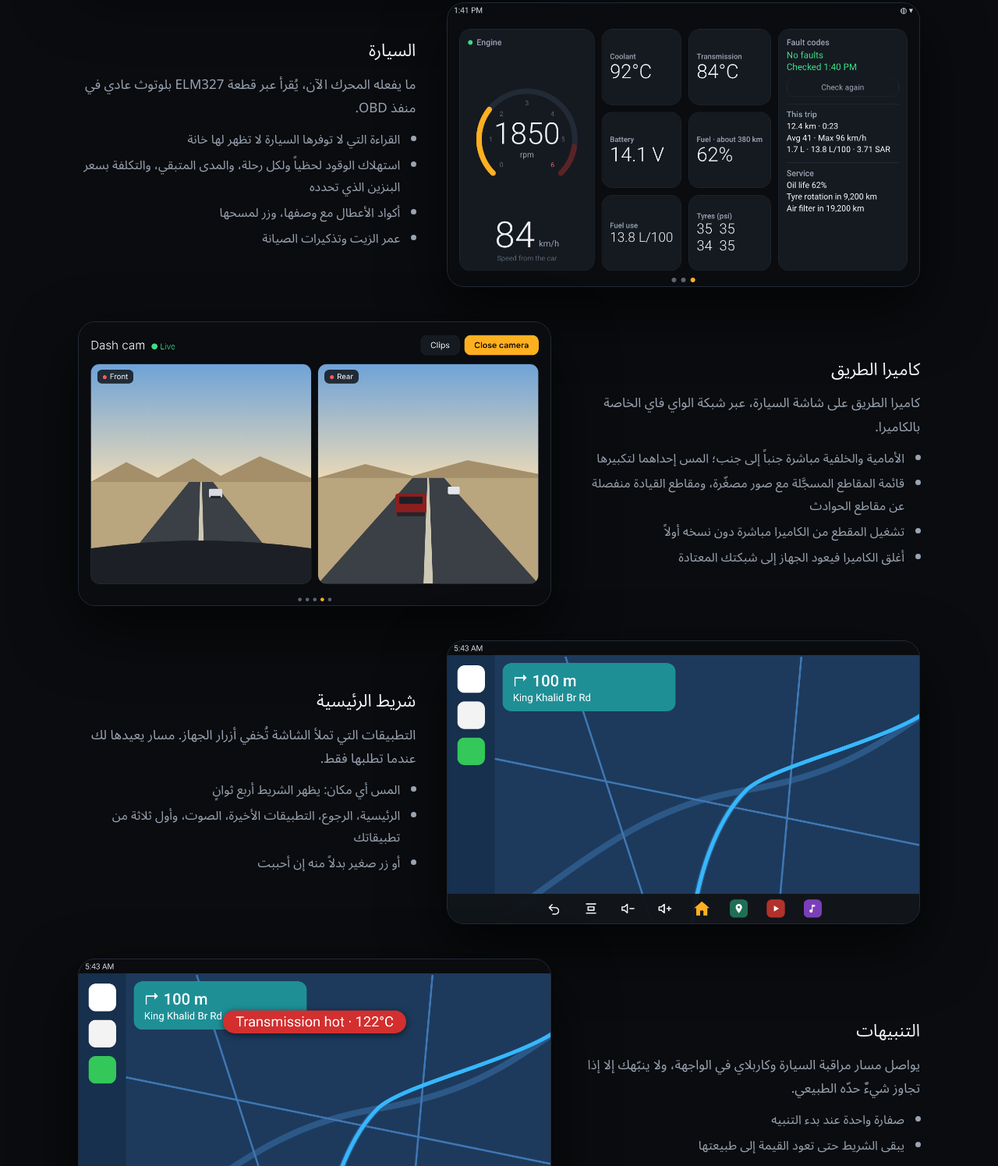
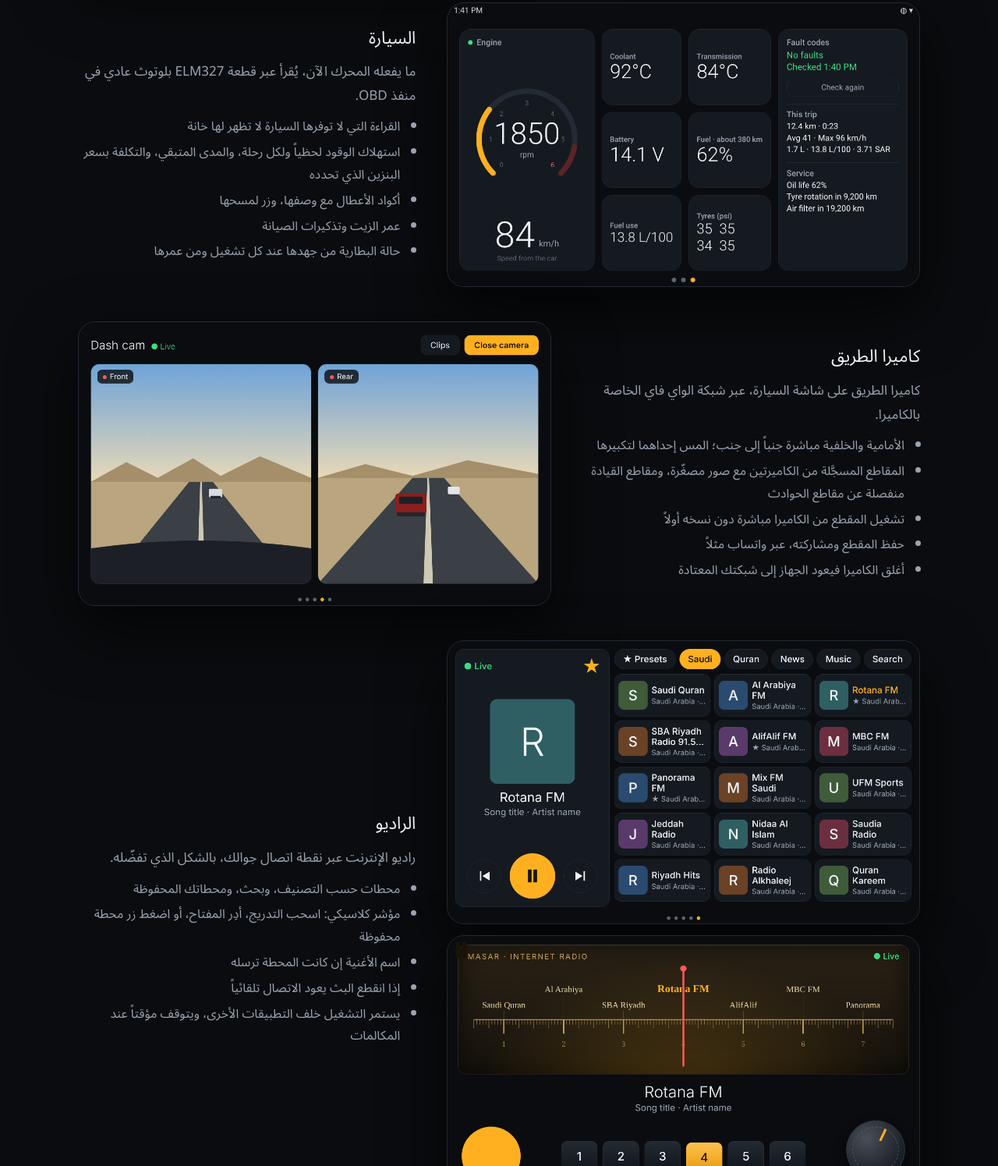
Before and after one commit to ammarhussein5481-hash/masar-launcher, a plain HTML site: page docs/index.html in a window 1280 px wide. Shown: the part 2246-3741 px from the top of the page at 78% size. Drawn offline with Linux system fonts and the light colour scheme; no server answers.

Commit message:
Website: add the Radio page, battery health and dash cam sharing (Arabic and English)
Co-Authored-By: Claude Fable 5.2 <noreply@anthropic.com>
Claude-Session: https://claude.ai/code/session_018XkqVD32q76CarhUWB2CaJ

```diff
--- a/docs/index.html
+++ b/docs/index.html
@@ -114,6 +114,7 @@ code{font:14.5px ui-monospace,SFMono-Regular,Menlo,Consolas,monospace;background
     <div class="card"><span class="k">السيارة</span><h3>بيانات المحرك مباشرة</h3><p>مع قطعة OBD بلوتوث: دورات المحرك، حرارة المحرك والقير، البطارية، الوقود، الاستهلاك، وأكواد الأعطال بكلمات مفهومة.</p></div>
     <div class="card"><span class="k">تنبيهات</span><h3>ينبّهك أينما كنت</h3><p>ارتفاع حرارة المحرك أو القير، خلل في الشحن، إطار منخفض الضغط أو كود عطل جديد: شريط أحمر فوق أي شيء معروض على الشاشة.</p></div>
     <div class="card"><span class="k">كاميرا الطريق</span><h3>الأمامية والخلفية على الشاشة الكبيرة</h3><p>شاهد كاميرا الطريق مباشرة وشغّل تسجيلاتها دون أن تُخرج جوالك. مجرَّبة مع 70mai A800S.</p></div>
+    <div class="card"><span class="k">الراديو</span><h3>راديو الإنترنت بشكلين</h3><p>محطات السعودية والقرآن والأخبار والموسيقى مع محطاتك المحفوظة. شبكة محطات عصرية، أو مؤشر توليف كلاسيكي بإبرة ومفتاح دوّار.</p></div>
     <div class="card"><span class="k">القيادة</span><h3>بوصلة وخريطة وطقس</h3><p>بوصلة تدور مع اتجاه السير، خريطة صغيرة تتبع السيارة، وتوقعات الطقس لثلاثة أيام في موقعك.</p></div>
     <div class="card"><span class="k">الرحلات</span><h3>المسافة والوقود والتكلفة</h3><p>كل مشوار يُحسب تلقائياً: المسافة والوقت والمتوسط والوقود المستهلك وتكلفته. وتُحفظ الرحلات السابقة مع مكان انتهاء كل رحلة.</p></div>
     <div class="card"><span class="k">يومياً</span><h3>مواقيت الصلاة بلا إنترنت</h3><p>الصلاة القادمة والوقت المتبقي لها، تُحسب على الجهاز نفسه وفق تقويم أم القرى. لا حاجة للإنترنت.</p></div>
@@ -129,18 +130,22 @@ code{font:14.5px ui-monospace,SFMono-Regular,Menlo,Consolas,monospace;background
       <div class="shot"><img loading="lazy" src="img/drive.png" width="1200" height="720" alt="صفحة القيادة: بوصلة وخريطة وطقس"></div>
     </div>
     <div class="row flip">
-      <div class="txt"><h3>السيارة</h3><p>ما يفعله المحرك الآن، يُقرأ عبر قطعة ELM327 بلوتوث عادي في منفذ OBD.</p><ul><li>القراءة التي لا توفرها السيارة لا تظهر لها خانة</li><li>استهلاك الوقود لحظياً ولكل رحلة، والمدى المتبقي، والتكلفة بسعر البنزين الذي تحدده</li><li>أكواد الأعطال مع وصفها، وزر لمسحها</li><li>عمر الزيت وتذكيرات الصيانة</li></ul></div>
+      <div class="txt"><h3>السيارة</h3><p>ما يفعله المحرك الآن، يُقرأ عبر قطعة ELM327 بلوتوث عادي في منفذ OBD.</p><ul><li>القراءة التي لا توفرها السيارة لا تظهر لها خانة</li><li>استهلاك الوقود لحظياً ولكل رحلة، والمدى المتبقي، والتكلفة بسعر البنزين الذي تحدده</li><li>أكواد الأعطال مع وصفها، وزر لمسحها</li><li>عمر الزيت وتذكيرات الصيانة</li><li>حالة البطارية من جهدها عند كل تشغيل ومن عمرها</li></ul></div>
       <div class="shot"><img loading="lazy" src="img/car.png" width="1200" height="720" alt="صفحة السيارة: عداد الدورات وقراءات المحرك وأكواد الأعطال والرحلة والصيانة"></div>
     </div>
     <div class="row">
-      <div class="txt"><h3>كاميرا الطريق</h3><p>كاميرا الطريق على شاشة السيارة، عبر شبكة الواي فاي الخاصة بالكاميرا.</p><ul><li>الأمامية والخلفية مباشرة جنباً إلى جنب؛ المس إحداهما لتكبيرها</li><li>قائمة المقاطع المسجَّلة مع صور مصغّرة، ومقاطع القيادة منفصلة عن مقاطع الحوادث</li><li>تشغيل المقطع من الكاميرا مباشرة دون نسخه أولاً</li><li>أغلق الكاميرا فيعود الجهاز إلى شبكتك المعتادة</li></ul></div>
+      <div class="txt"><h3>كاميرا الطريق</h3><p>كاميرا الطريق على شاشة السيارة، عبر شبكة الواي فاي الخاصة بالكاميرا.</p><ul><li>الأمامية والخلفية مباشرة جنباً إلى جنب؛ المس إحداهما لتكبيرها</li><li>المقاطع المسجَّلة من الكاميرتين مع صور مصغّرة، ومقاطع القيادة منفصلة عن مقاطع الحوادث</li><li>تشغيل المقطع من الكاميرا مباشرة دون نسخه أولاً</li><li>حفظ المقطع ومشاركته، عبر واتساب مثلاً</li><li>أغلق الكاميرا فيعود الجهاز إلى شبكتك المعتادة</li></ul></div>
       <div class="shot"><img loading="lazy" src="img/cam.png" width="1200" height="720" alt="صفحة كاميرا الطريق: الأمامية والخلفية مباشرة جنباً إلى جنب"></div>
     </div>
     <div class="row flip">
+      <div class="txt"><h3>الراديو</h3><p>راديو الإنترنت عبر نقطة اتصال جوالك، بالشكل الذي تفضّله.</p><ul><li>محطات حسب التصنيف، وبحث، ومحطاتك المحفوظة</li><li>مؤشر كلاسيكي: اسحب التدريج، أدِر المفتاح، أو اضغط زر محطة محفوظة</li><li>اسم الأغنية إن كانت المحطة ترسله</li><li>إذا انقطع البث يعود الاتصال تلقائياً</li><li>يستمر التشغيل خلف التطبيقات الأخرى، ويتوقف مؤقتاً عند المكالمات</li></ul></div>
+      <div><div class="shot"><img loading="lazy" src="img/radio.png" width="1200" height="720" alt="صفحة الراديو: بطاقة التشغيل الحالي وشبكة المحطات"></div><div class="shot" style="margin-top:14px"><img loading="lazy" src="img/radio-dial.png" width="1200" height="720" alt="صفحة الراديو بالشكل الكلاسيكي: تدريج توليف بإبرة وأزرار المحطات ومفتاح دوّار"></div></div>
+    </div>
+    <div class="row">
       <div class="txt"><h3>شريط الرئيسية</h3><p>التطبيقات التي تملأ الشاشة تُخفي أزرار الجهاز. مسار يعيدها لك عندما تطلبها فقط.</p><ul><li>المس أي مكان: يظهر الشريط أربع ثوانٍ</li><li>الرئيسية، الرجوع، التطبيقات الأخيرة، الصوت، وأول ثلاثة من تطبيقاتك</li><li>أو زر صغير بدلاً منه إن أحببت</li></ul></div>
       <div class="shot"><img loading="lazy" src="img/bar.png" width="1200" height="720" alt="شريط الرئيسية ظاهراً فوق تطبيق الملاحة"></div>
     </div>
-    <div class="row">
+    <div class="row flip">
       <div class="txt"><h3>التنبيهات</h3><p>يواصل مسار مراقبة السيارة وكاربلاي في الواجهة، ولا ينبّهك إلا إذا تجاوز شيءٌ حدّه الطبيعي.</p><ul><li>صفارة واحدة عند بدء التنبيه</li><li>يبقى الشريط حتى تعود القيمة إلى طبيعتها</li><li>تنبيه السرعة عند الحد الذي تختاره</li></ul></div>
       <div class="shot"><img loading="lazy" src="img/warning.png" width="1200" height="720" alt="شريط تنبيه أحمر فوق تطبيق الملاحة"></div>
     </div>
```
Also changed, not shown: docs/en/index.html (+9 -4 lines), docs/img/radio-dial.png (added), docs/img/radio.png (added).
